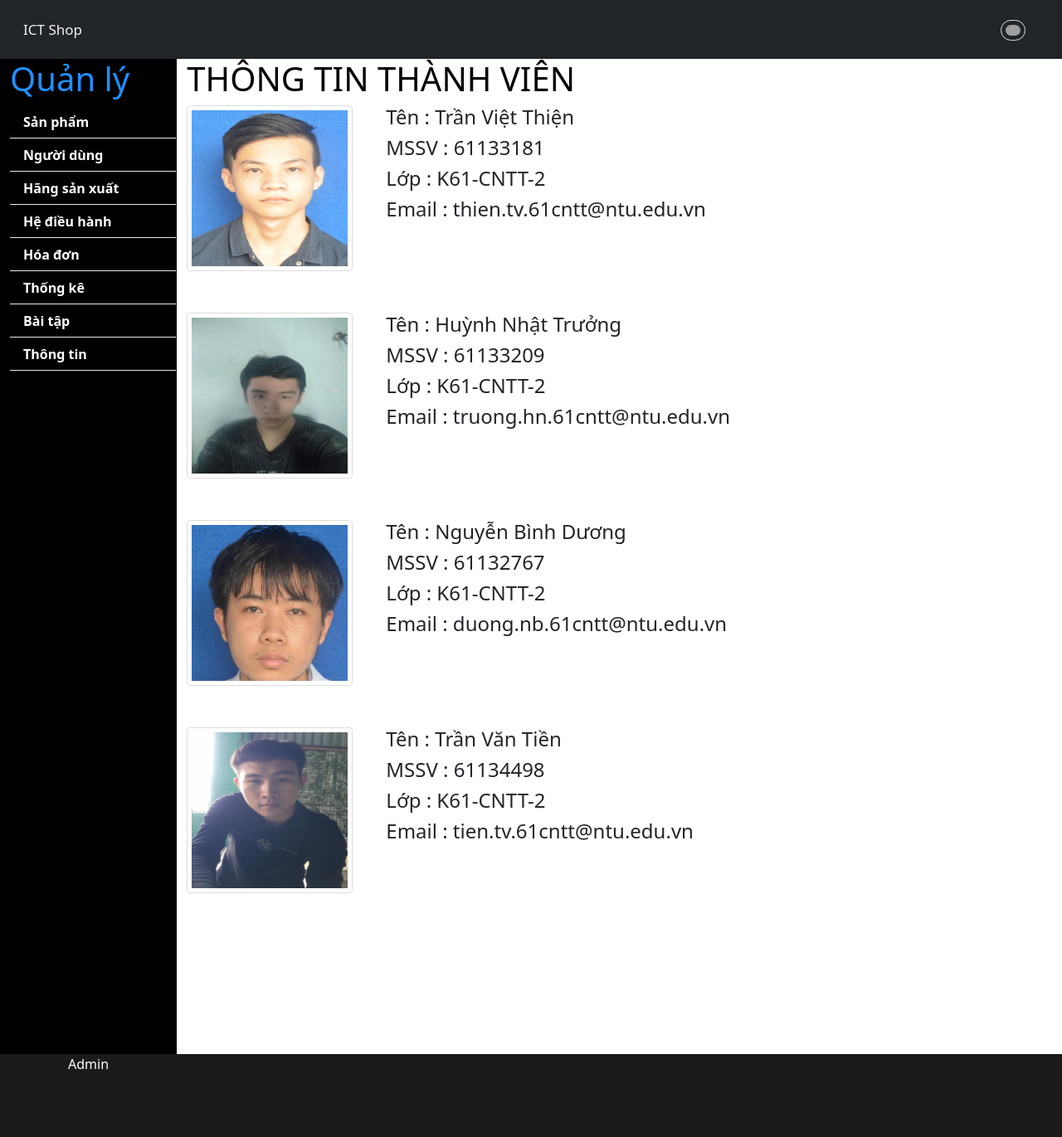
After one commit to tranthien727/ma-nguon-mo-nhom, a PHP site: page /ma-nguon-mo-nhom/Admin/thongtin.php in a window 1280 px wide. The commit adds this page. Shown: the whole page at 83% size. Run offline with PHP 8.4, Linux system fonts and the light colour scheme; the visitor is signed in with stand-in values (Sample User, id 1); grey boxes are pictures that could not be loaded.

Commit message:
update and addthongtin

```diff
--- a/Admin/logout.php
+++ b/Admin/logout.php
@@ -9,5 +9,8 @@ if (isset($_SESSION['Hoten'])){
 if (isset($_SESSION['MaNguoidung'])){
     unset($_SESSION['MaNguoidung']); // xóa session login
 }
+if (isset($_SESSION['Email'])){
+    unset($_SESSION['Email']); // xóa session login
+}
 header("Location: ../home.php");
 ?>
--- /dev/null
+++ b/Admin/thongtin.php
@@ -0,0 +1,69 @@
+<?php include 'partials/header.php'; ?>
+<section>
+        <div class="container-fluid">
+            <div class="row">
+            <?php include 'navigation.php'; ?>
+            <style>
+                img {
+                border: 1px solid #ddd;
+                border-radius: 4px;
+                padding: 5px;
+                }
+
+                img:hover {
+                box-shadow: 0 0 2px 1px rgba(0, 140, 186, 0.5);
+                }
+                </style>
+                <div class="col-sm-9">
+                <H1 style="color:black">THÔNG TIN THÀNH VIÊN</H1>
+                <section class="info">
+                    <div class="row" style="height:250px">
+                        <div class="col-sm-3">
+                            <img src="AnhSV/thien.gif" alt="" width="200px" height="200px">
+                        </div>
+                        <div class="col-sm-9">
+                            <h4>Tên : Trần Việt Thiện</h4>
+                            <h4>MSSV : 61133181</h4>
+                            <h4>Lớp : K61-CNTT-2</h4>
+                            <h4>Email : thien.tv.61cntt@ntu.edu.vn</h4>
+                        </div>
+                    </div>
+                    <div class="row" style="height:250px">
+                        <div class="col-sm-3">
+                            <img src="AnhSV/truong.jpg" alt="" width="200px" height="200px">
+                        </div>
+                        <div class="col-sm-9">
+                            <h4>Tên : Huỳnh Nhật Trưởng</h4>
+                            <h4>MSSV : 61133209</h4>
+                            <h4>Lớp : K61-CNTT-2</h4>
+                            <h4>Email : truong.hn.61cntt@ntu.edu.vn</h4>
+                        </div>
+                    </div>
+                    <div class="row" style="height:250px">
+                        <div class="col-sm-3">
+                            <img src="AnhSV/duong.jpg" alt="" width="200px" height="200px">
+                        </div>
+                        <div class="col-sm-9">
+                            <h4>Tên : Nguyễn Bình Dương</h4>
+                            <h4>MSSV : 61132767</h4>
+                            <h4>Lớp : K61-CNTT-2</h4>
+                            <h4>Email : duong.nb.61cntt@ntu.edu.vn</h4>
+                        </div>
+                    </div>
+                    <div class="row" style="height:250px">
+                        <div class="col-sm-3">
+                            <img src="AnhSV/tien.jpg" alt="" width="200px" height="200px">
+                        </div>
+                        <div class="col-sm-9">
+                            <h4>Tên : Trần Văn Tiền</h4>
+                            <h4>MSSV : 61134498</h4>
+                            <h4>Lớp : K61-CNTT-2</h4>
+                            <h4>Email : tien.tv.61cntt@ntu.edu.vn</h4>
+                        </div>
+                    </div>
+                </section>
+                </div>
+            </div>
+        </div>
+</section>
+<?php include 'partials/footer.php'; ?>
--- a/cart-view.php
+++ b/cart-view.php
@@ -9,8 +9,9 @@
             }
         }
     }
-    $Hoten=$_SESSION['Hoten'];
-    $MaNguoidung=$_SESSION['MaNguoidung'];
+    if (isset($_SESSION['MaNguoidung']) && $_SESSION['MaNguoidung']){
+        $MaNguoidung=$_SESSION['MaNguoidung'];
+    }
     if(isset($_POST['submit'])){
         $format = "Y-m-d H:i:s";
         $Ngaydat = date($format, time());
--- a/dt.php
+++ b/dt.php
@@ -41,7 +41,7 @@
                                 <h2 class='sp' style='background-color:white'><?php echo  $rows['Tensp'] ?></h2>
                                 <h3 style='background-color:white;color:#d0021c;font-weight: bold;'><?php echo currency_format($rows['Giatien']) ?></h3>
                                 <?php
-                                    if (isset($_SESSION['Hinhanh']) && $_SESSION['Hinhanh']){
+                                    if (isset($_SESSION['Email']) && $_SESSION['Email']){
                                         echo "<a href='cart.php?Masp=$rows[Masp]'><button type='submit' name='dathang' class='btn btn-success'>Đặt hàng</button></a><br><br>";
                                     }
                                     else{
--- a/home.php
+++ b/home.php
@@ -64,7 +64,7 @@
                                 <h2 class='sp' style='background-color:white'><?php echo  $rows['Tensp'] ?></h2>
                                 <h3 style='background-color:white;color:#d0021c;font-weight: bold;'><?php echo currency_format($rows['Giatien']) ?></h3>
                                 <?php
-                                    if (isset($_SESSION['Hinhanh']) && $_SESSION['Hinhanh']){
+                                    if (isset($_SESSION['Email']) && $_SESSION['Email']){
                                         echo "<a href='cart.php?Masp=$rows[Masp]'><button type='submit' name='dathang' class='btn btn-success'>Đặt hàng</button></a><br><br>";
                                     }
                                     else{
--- a/partials/header.php
+++ b/partials/header.php
@@ -359,7 +359,6 @@
                     <li class="nav-item dropdown">
                         <a class="navbar-brand" href="#" role="button" data-bs-toggle="dropdown"><img class="rounded-pill" style="width:30px;" src="HinhanhSP/'.$_SESSION["Hinhanh"].'"></a>
                         <ul class="dropdown-menu">
-                            <li><a href="#">Profile</a></li>
                             <li><a href="logout.php">Logout</a></li>
                         </ul>
                     </li>
@@ -408,6 +407,10 @@
                     <li><a class="dropdown-item" href="#">Apple</a></li>
                     <li><a class="dropdown-item" href="#">SamSung</a></li>
                     <li><a class="dropdown-item" href="#">Xiaomi</a></li>
+                    <li><a class="dropdown-item" href="#">Vsmart</a></li>
+                    <li><a class="dropdown-item" href="#">Oppo</a></li>
+                    <li><a class="dropdown-item" href="#">Huawei</a></li>
+                    <li><a class="dropdown-item" href="#">LG</a></li>
                 </ul>
             </li>
         </ul>
--- a/phanhoi.php
+++ b/phanhoi.php
@@ -10,7 +10,9 @@ include "PHPMailer-master/src/SMTP.php";
 
 use PHPMailer\PHPMailer\PHPMailer;
 use PHPMailer\PHPMailer\Exception;
-$Email=$_SESSION['Email'];
+if (isset($_SESSION['Email']) && $_SESSION['Email']){
+    $Email=$_SESSION['Email'];
+}
 if(isset($_POST['submit'])){
     $mail = new PHPMailer(true);                              // Passing `true` enables exceptions
     try {
--- a/sp-info.php
+++ b/sp-info.php
@@ -51,8 +51,8 @@
                 </table>
                 <p class="gia"><?php echo currency_format($rows["Giatien"]) ?></p>
                 <?php
-                                    if (isset($_SESSION['Hinhanh']) && $_SESSION['Hinhanh']){
-                                        echo "<a href='cart.php?Masp=$rows[Masp]'><button type='submit' name='dathang' class='btn btn-success'>Đặt hàng</button></a><br><br>";
+                                    if (isset($_SESSION['Email']) && $_SESSION['Email']){
+                                        echo "<a href='cart.php?Masp=$id'><button type='submit' name='dathang' class='btn btn-success'>Đặt hàng</button></a><br><br>";
                                     }
                                     else{
                                         echo "<a href='login.php'><button type='submit'class='btn btn-success'>Đặt hàng</button></a><br><br>";
```
Also changed, not shown: login.php (+0 -19 lines), Admin/AnhSV/duong.jpg (added), Admin/AnhSV/thien.gif (added), Admin/AnhSV/tien.jpg (added), Admin/AnhSV/truong.jpg (added).
